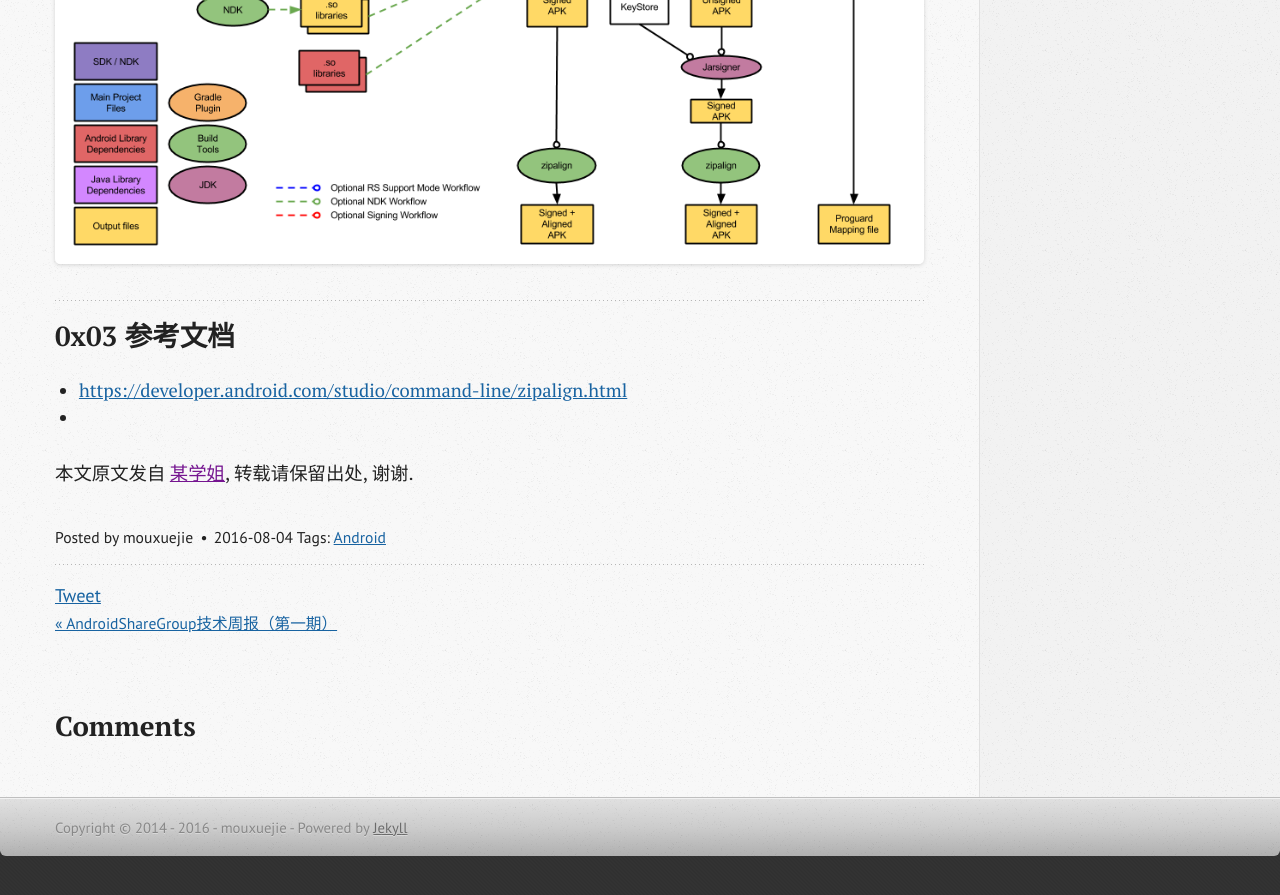
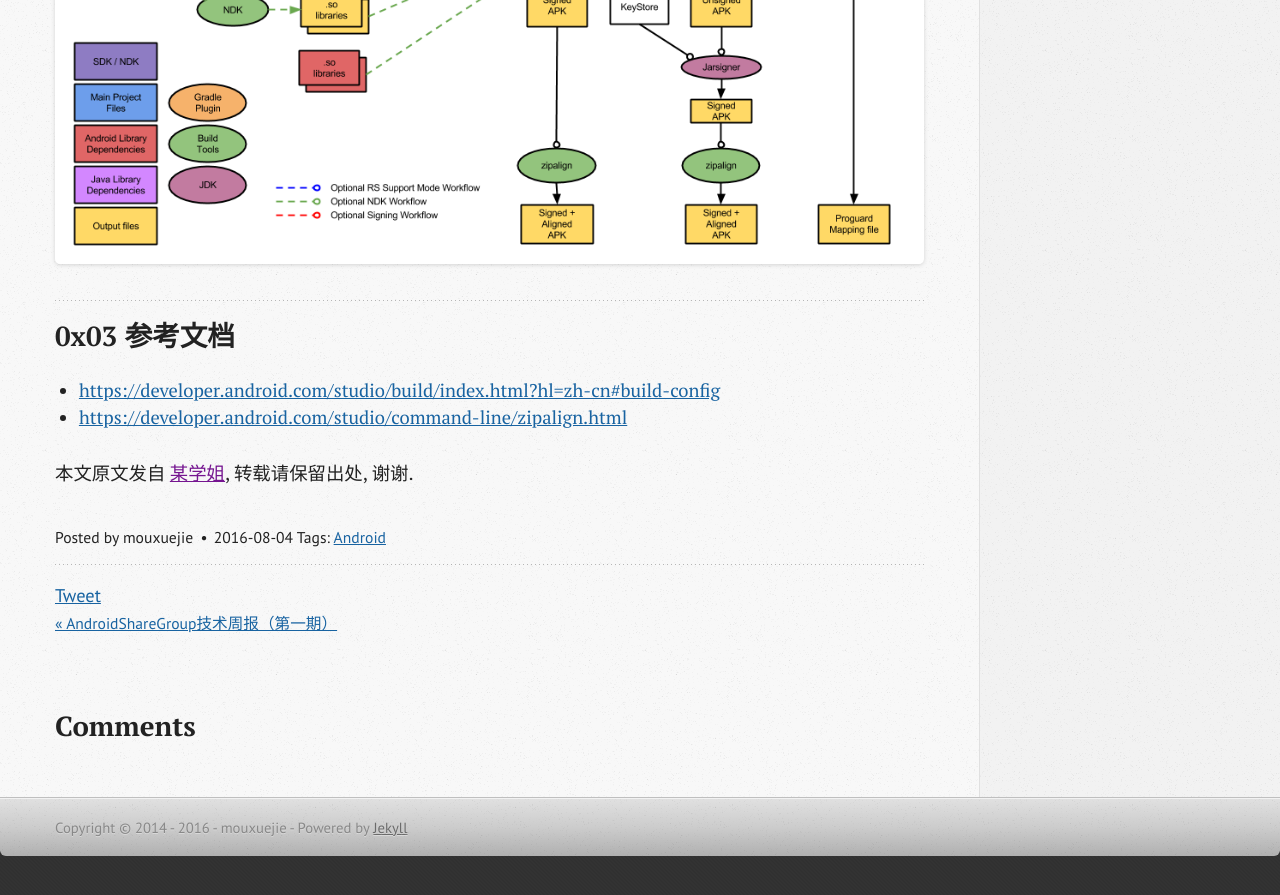
Before and after one commit to wangxinghe/wangxinghe.github.io, a Jekyll site: the page built from _posts/2016-08-04-build-and-package-flow-introduction.md, in a window 1280 px wide and 900 px high, scrolled down 4484 px. Shown: the top 895 px of the window. Built offline with Jekyll 4.4.1, drawn with Linux system fonts in a browser that asks for light colours; comment, search, counter and statistics services are not loaded; part of the change alters nothing that is shown.

Commit message:
add refer

```diff
--- a/_posts/2016-08-04-build-and-package-flow-introduction.md
+++ b/_posts/2016-08-04-build-and-package-flow-introduction.md
@@ -81,5 +81,5 @@ tags: [Android]
 
 ## 0x03 参考文档
 
+- [https://developer.android.com/studio/build/index.html?hl=zh-cn#build-config](https://developer.android.com/studio/build/index.html?hl=zh-cn#build-config)
 - [https://developer.android.com/studio/command-line/zipalign.html](https://developer.android.com/studio/command-line/zipalign.html)
-- []()
```
